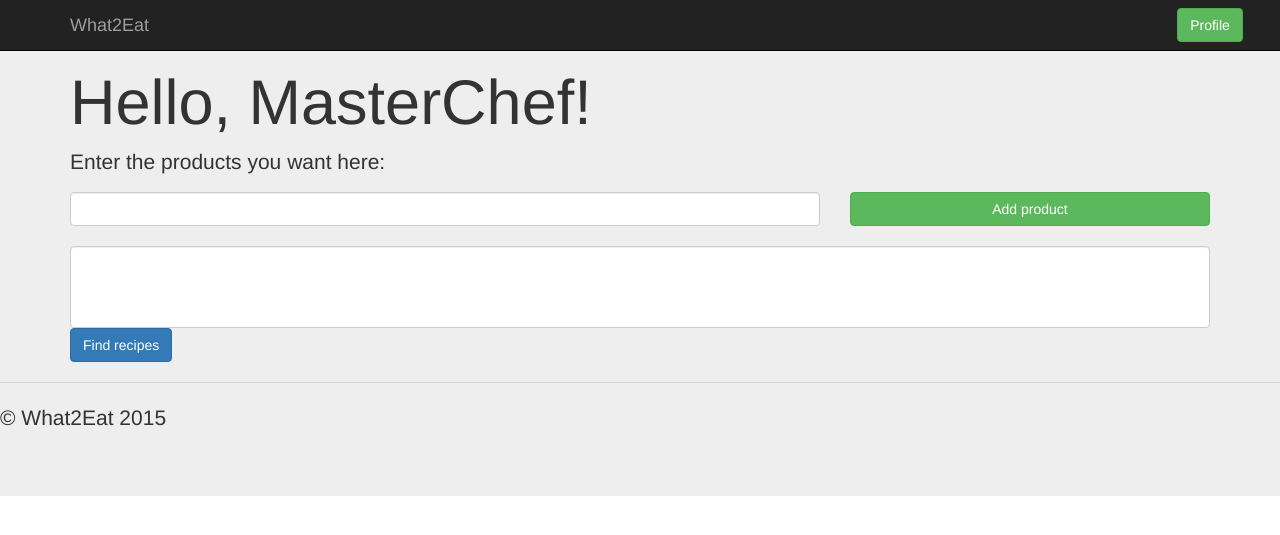
After one commit to Rositsazz/Hackaton, a Django app: template What2Eat/website/templates/logged.html in a window 1280 px wide. The commit adds this page. Shown: the top 535 px of the page. Run offline with Django 3.2, Linux system fonts and the light colour scheme; the template is opened without the code that fills it, so the values that code supplies are empty; some libraries are stand-ins or nearby versions.

Commit message:
add all *.html

```diff
--- /dev/null
+++ b/What2Eat/website/templates/dummy.html
@@ -0,0 +1 @@
+<h1> Dummy page </h1>
--- /dev/null
+++ b/What2Eat/website/templates/logged.html
@@ -0,0 +1,64 @@
+{% extends "base.html" %}
+
+{% block content1 %}
+<div class="row">
+  <form class="navbar-form navbar-right">
+    <div class="col-md-6">
+
+      <a href="{% url 'dummy' %}">
+      </a>
+
+    </div>
+    <div class="col-md-6">
+      <button type="button" class="btn btn-success">Profile</button>
+    </div>
+  </form>
+</div>
+
+{% endblock content1 %}
+
+
+{% block content2%}
+<script type="text/javascript">
+  function addProduct(value) {
+    var container = document.getElementById("products");
+    var option = document.createElement("option");
+    option.text = value;
+    option.value = value;
+    container.options.add(option);
+  }
+</script>
+<div class="row">
+  <div class="col-md-12">
+    <h1 >Hello, MasterChef!</h1>
+    <p >Enter the products you want here:</p>
+  </div>
+</div>
+
+<div class="row">
+  <div class="col-md-8">
+
+    <input id="product" class="form-control" type="search">
+
+  </div>
+  <div class="col-md-4">
+    <button onclick="addProduct(document.getElementById('product').value)" type="button" class="btn btn-success btn-group-justified" >Add product
+    </button>
+  </div>
+</div>
+
+<div class="row">
+  <div class="col-md-12">
+    &nbsp;
+  </div>
+</div>
+<div class="row">
+  <div class="col-md-12">
+    <form >
+      <select id="products" class="form-control" multiple="multiple">
+      </select>
+      <button type="submit" class="btn btn-primary">Find recipes</button>
+    </form>
+  </div>
+</div>
+{% endblock content2 %}
--- a/What2Eat/website/templates/login.html
+++ b/What2Eat/website/templates/login.html
@@ -16,7 +16,9 @@
   <p></p>
   <a href="/">Forgotten password</a>
   <p></p>
-        <p><a class="btn btn-primary btn-lg" href="/" role="button">Login</a></p>
+        <a href="{% url 'logged' %}"
+            <button type="button" class="btn btn-success">Login</button>
+            </a>
 </form>
 
 {% endblock content2 %}
```
Also changed, not shown: What2Eat/website/templates/index.html (+10 -5 lines), What2Eat/website/templates/register.html (+7 -2 lines), What2Eat/website/urls.py (+5 -3 lines), What2Eat/website/views.py (+62 -8 lines), What2Eat/db.sqlite3, What2Eat/website/templates/base.html (line endings or trailing spaces).
